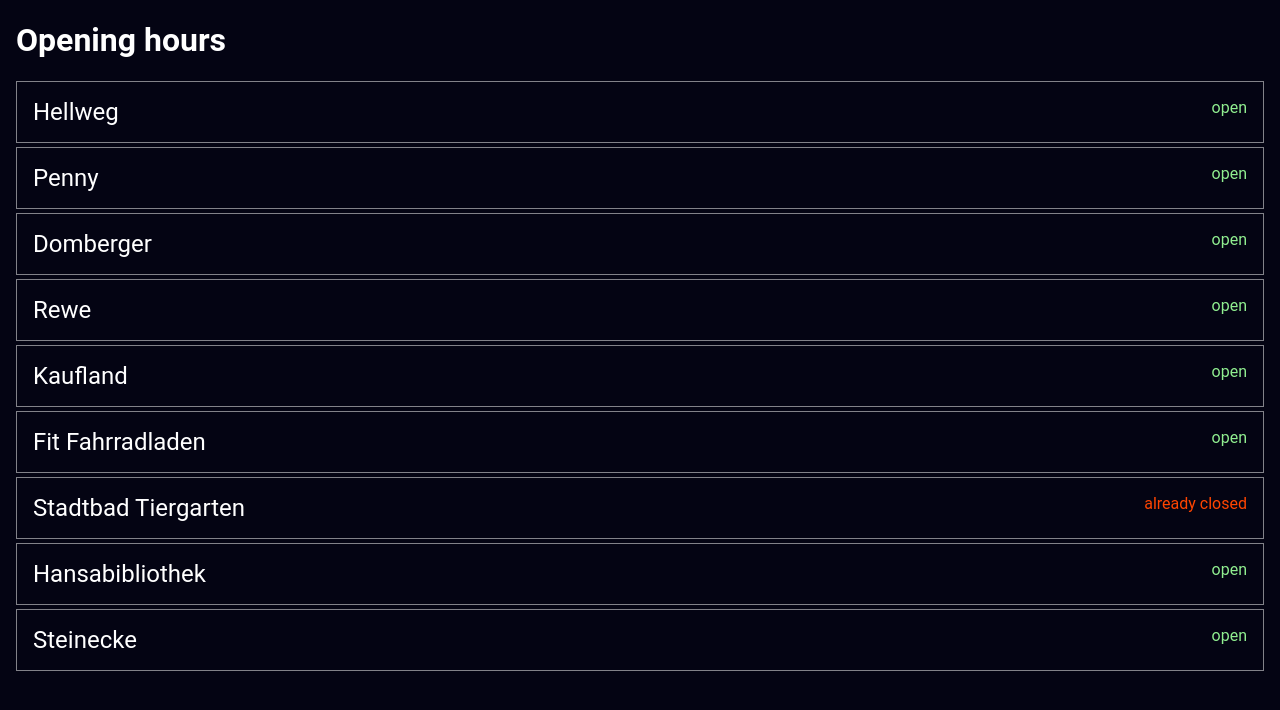
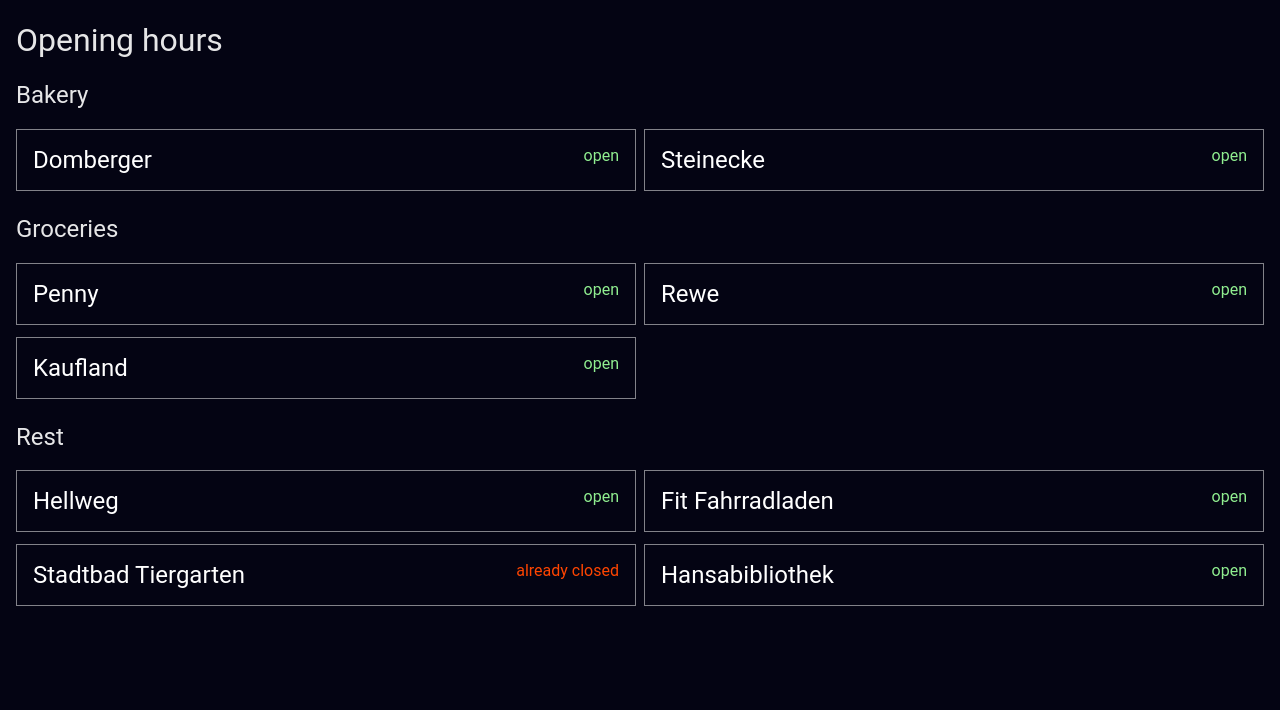
Before and after one commit to johannesschweig/opening-hours, a Vue app: page / in a window 1280 px wide. Shown: the top 710 px of the page. Built offline with nearby package versions, Linux system fonts and the light colour scheme.

Commit message:
added types

```diff
--- a/src/components/HomeView.vue
+++ b/src/components/HomeView.vue
@@ -1,6 +1,6 @@
 <script setup lang="ts">
 import { RouterLink, RouterView } from 'vue-router'
-import { SHOPS } from '@/stores/shops'
+import { TYPE, SHOPS, type Shop } from '@/stores/shops'
 import { ref, computed } from 'vue';
 import ShopCard from '@/components/ShopCard.vue'
 import { useStore } from '@/stores/index';
@@ -15,24 +15,46 @@
 <template>
   <div id="wrapper">
     <h1>Opening hours</h1>
-    <ShopCard
-      v-for="shop in SHOPS"
-      :shop="shop"
-      :expand="store.expand === shop.name"
-      />
+    <h2>Bakery</h2>
+    <div class="grid">
+      <ShopCard v-for="shop in SHOPS.filter((s: Shop) => s.type === TYPE.BAKERY)" :shop="shop"
+        :expand="store.expand === shop.name" />
+    </div>
+    <h2>Groceries</h2>
+    <div class="grid">
+      <ShopCard v-for="shop in SHOPS.filter((s: Shop) => s.type === TYPE.GROCERIES)" :shop="shop"
+        :expand="store.expand === shop.name" />
+    </div>
+    <h2>Rest</h2>
+    <div class="grid">
+      <ShopCard v-for="shop in SHOPS.filter((s: Shop) => s.type === TYPE.REST)" :shop="shop"
+        :expand="store.expand === shop.name" />
+    </div>
   </div>
 </template>
 
 <style scoped>
+#wrapper {
+  margin: 16px 8px;
+}
 
+.grid {
+  display: grid;
+  grid-template-columns: 1fr 1fr;
+  gap: 8px;
+}
 
-  #wrapper {
-    margin: 16px 8px;
-  }
+h1,
+h2 {
+  font-weight: normal;
+  opacity: .9;
+}
 
-  h1 {
-    font-size: 2rem;
-  }
+h1 {
+  font-size: 2rem;
+}
 
-
+h2 {
+  font-size: 1.5rem;
+}
 </style>
--- a/src/components/ShopCard.vue
+++ b/src/components/ShopCard.vue
@@ -1,13 +1,10 @@
 <script setup lang="ts">
 import { computed } from 'vue';
 import { useStore } from '@/stores/index';
+import { type Shop } from '@/stores/shops'
 
 const store = useStore()
 
-interface Shop {
-  name: string,
-  openingHours: string[],
-}
 
 const weekday = ["Monday", "Tuesday", "Wednesday", "Thursday", "Friday", "Saturday", "Sunday"]
 
@@ -75,14 +72,14 @@
   }
 }
 
-const getCurrentWeekDay = computed(() : number => {
+const getCurrentWeekDay = computed((): number => {
   let date = new Date()//"2023-05-07")
   return [6, 0, 1, 2, 3, 4, 5][date.getDay()]; // shift from sunday to monday
 })
 </script>
 
 <template>
-  <div  :class="['shop', { 'active': props.expand }]" @click="clickShop()">
+  <div :class="['shop', { 'active': props.expand }]" @click="clickShop()">
     <div class="shopName">
       <span>{{ shop.name }}</span>
       <span class="status" :style="getStatus(shop.openingHours).style">
@@ -106,6 +103,7 @@
 
 .shop.active {
   border-color: white;
+  grid-column: 1/3;
 }
 
 .shopName {
--- a/src/stores/shops.ts
+++ b/src/stores/shops.ts
@@ -1,6 +1,19 @@
-export const SHOPS = [
+export enum TYPE {
+  GROCERIES = 'groceries',
+  BAKERY = 'bakery',
+  REST = 'rest',
+}
+
+export interface Shop {
+  name: string,
+  type: TYPE,
+  openingHours: string[],
+}
+
+export const SHOPS : Shop[] = [
   {
     name: "Hellweg",
+    type: TYPE.REST,
     openingHours: [
       "08:00-20:00",
       "08:00-20:00",
@@ -12,6 +25,7 @@
   },
   {
     name: "Penny",
+    type: TYPE.GROCERIES,
     openingHours: [
       "07:00-22:00",
       "07:00-22:00",
@@ -23,6 +37,7 @@
   },
   {
     name: "Domberger",
+    type: TYPE.BAKERY,
     openingHours: [
       "15:00-18:30",
       "08:00-18:30",
@@ -34,6 +49,7 @@
   },
   {
     name: "Rewe",
+    type: TYPE.GROCERIES,
     openingHours: [
       "07:00-22:00",
       "07:00-22:00",
@@ -45,6 +61,7 @@
   },
   {
     name: "Kaufland",
+    type: TYPE.GROCERIES,
     openingHours: [
       "07:00-22:00",
       "07:00-22:00",
@@ -56,6 +73,7 @@
   },
   {
     name: "Fit Fahrradladen",
+    type: TYPE.REST,
     openingHours: [
       "09:00-19:00",
       "09:00-19:00",
@@ -67,6 +85,7 @@
   },
   {
     name: "Stadtbad Tiergarten",
+    type: TYPE.REST,
     openingHours: [
       "06:30-16:00",
       "06:30-22:00",
@@ -79,6 +98,7 @@
   },
   {
     name: "Hansabibliothek",
+    type: TYPE.REST,
     openingHours: [
       "13:00-19:30",
       "12:00-18:00",
@@ -90,6 +110,7 @@
   },
   {
     name: "Steinecke",
+    type: TYPE.BAKERY,
     openingHours: [
       "06:00-18:00",
       "06:00-18:00",
```
Lines whose indentation alone changed are shown as unchanged.
